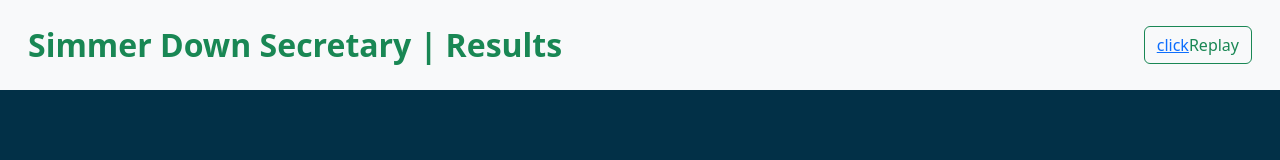
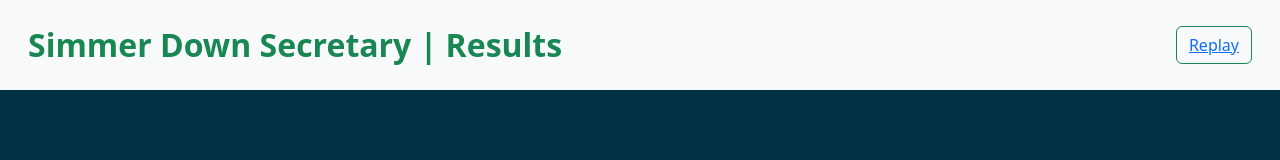
Before and after one commit to mariahmcdaniel/simmer-down-secretary, a plain HTML site: page results.html in a window 1280 px wide. Drawn offline with nearby package versions, Linux system fonts and the light colour scheme; no server answers.

Commit message:
changed button text in link

```diff
--- a/results.html
+++ b/results.html
@@ -16,7 +16,7 @@
         <div class="container-fluid">
           <a class="navbar-brand fs-2 fw-bold text-success">Simmer Down Secretary | Results</a>
           <form class="d-flex">
-            <button class="btn btn-outline-success" id="replay" type="submit"><a href=index.html>click</a>Replay</button>
+            <button class="btn btn-outline-success" id="replay" type="submit"><a href=index.html>Replay</a></button>
           </form>
         </div>
       </nav>
```
